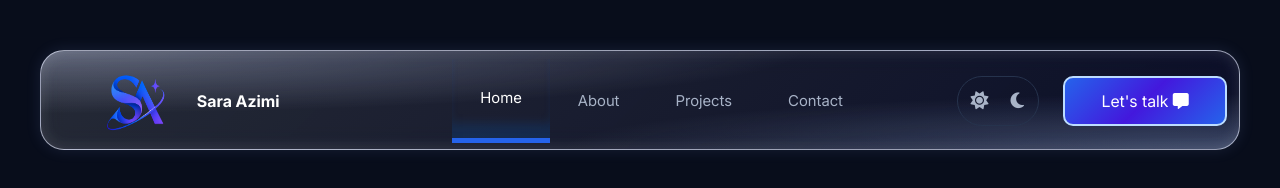
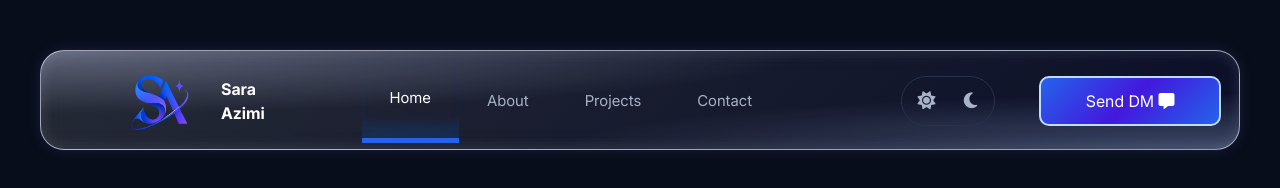
Before and after one commit to mhmdtakhtravan/portfolio-website-frontend, a plain HTML site: page index.html in a window 1280 px wide. Drawn offline with nearby package versions, Linux system fonts and the light colour scheme.

Commit message:
making header responsive using bootstrap

```diff
--- a/assets/css/header.css
+++ b/assets/css/header.css
@@ -1,3 +1,4 @@
+/* containers styles */
 header {
   max-height: 200px;
 }
@@ -9,8 +10,10 @@ header {
   margin-top: 50px;
   margin-bottom: 50px;
   max-width: 1200px;
+  padding: 0 30px;
   height: 100px;
 }
+/* navigation styles */
 .head-nav {
   display: flex;
   justify-content: space-between;
@@ -31,8 +34,12 @@ header {
   color: var(--text-secondary);
 }
 
+/* head buttens */
 .theme-toggle {
+  width: fit-content;
   display: flex;
+  flex-direction: row;
+  flex-wrap: nowrap;
   align-items: center;
   justify-content: center;
   gap: 8px;
@@ -60,6 +67,9 @@ header {
   font-size: 18px;
 }
 
+.menu-bars {
+  font-size: 20px;
+}
 .head-btn {
   height: 50px;
 }
--- a/components/header.html
+++ b/components/header.html
@@ -1,32 +1,20 @@
 <header class="container-fluid row justify-content-center align-items-center">
   <div class="container head-container glass-box">
     <div class="row align-items-center justify-content-between">
-      <div class="row justify-content-center align-items-center col-lg-4">
+      <div class="row justify-content-center align-items-center col-5 col-lg-3">
         <img
-          class="col-6 head-logo"
+          class="head-logo"
           src="./assets/images/profile/sara-logo.png"
           alt="sara logo"
         />
-        <span class="col-6"
+        <span class="w-25"
           >Sara
           <span>Azimi</span>
         </span>
       </div>
 
-      <div class="row justify-content-center align-items-center col-lg-4">
-        <nav class="navbar navbar-expand-lg">
-          <button
-            class="navbar-toggler"
-            type="button"
-            data-bs-toggle="collapse"
-            data-bs-target="#mainMenu"
-            aria-controls="mainMenu"
-            aria-expanded="false"
-            aria-label="Toggle navigation"
-          >
-            <span class="navbar-toggler-icon"></span>
-          </button>
-
+      <div class="row justify-content-start align-items-center col-2 col-lg-5">
+        <nav class="navbar navbar-expand-lg w-75">
           <div class="collapse navbar-collapse" id="mainMenu">
             <ul class="navbar-nav head-nav">
               <li class="nav-item head-item">
@@ -48,26 +36,29 @@
         </nav>
       </div>
 
-      <div class="row justify-content-center align-items-center col-lg-4">
-        <div class="d-lg-flex col-lg-6 justify-content-end align-items-center">
+      <div
+        class="row justify-content-end justify-content-lg-around align-items-center col-5 col-lg-4"
+      >
         <button
-            class="theme-toggle w-50"
+          class="theme-toggle d-flex d-md-none d-lg-flex m-auto"
           type="button"
           aria-label="Toggle theme"
         >
           <i class="fa-solid fa-sun"></i>
           <i class="fa-solid fa-moon"></i>
         </button>
-        </div>
-        <div
-          class="d-none d-lg-flex col-lg-6 justify-content-center align-items-center"
+
+        <button class="btn-main head-btn d-none d-lg-inline-block w-50">
+          Send DM
+          <i class="fa-solid fa-message"></i>
+        </button>
+
+        <button
+          class="btn-main head-btn menu-bars d-inline-block d-lg-none w-25"
         >
-          <button class="btn-main head-btn w-100">
-            Let's talk
-            <i class="fa-solid fa-message"></i>
+          <i class="fa-solid fa-bars"></i>
         </button>
       </div>
     </div>
   </div>
-  </div>
 </header>
```
Lines whose indentation alone changed are shown as unchanged.
